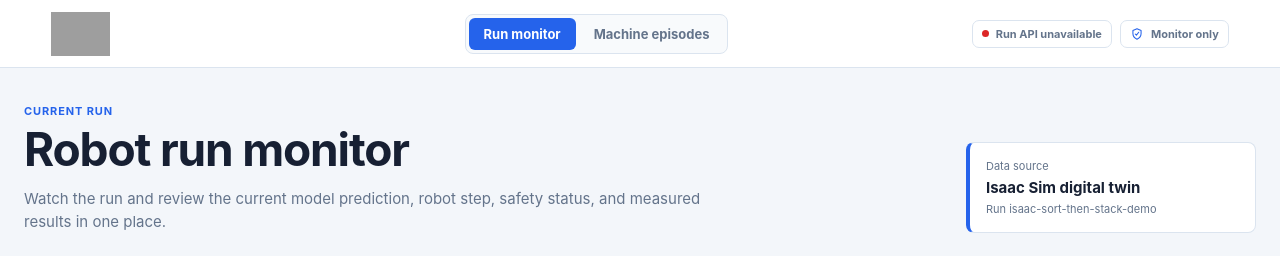
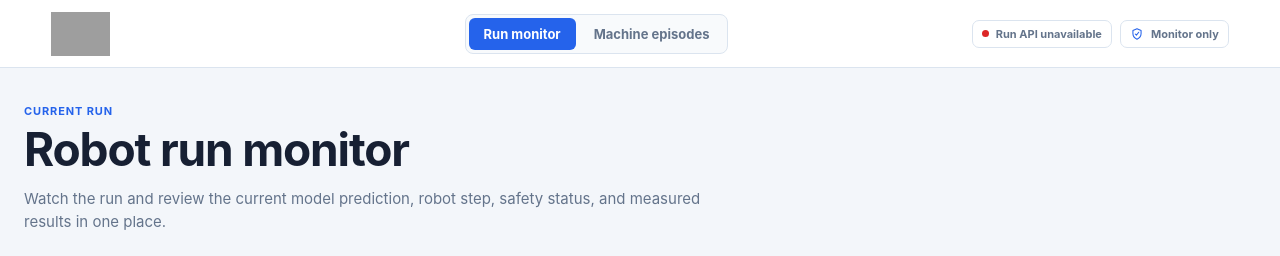
Before and after one commit to ALL-Applied-AI-Network/msoe-ai-club-rockwell-automation-nvidia-hackath-ava-latoria-s-team-6c50ffce89, a React (Vite) app in the folder frontend/: page / in a window 1280 px wide. Shown: the top 256 px of the page. Built offline with nearby package versions, Linux system fonts and the light colour scheme; no server answers; grey boxes are pictures that could not be loaded.

Commit message:
Remove run data source banner

```diff
--- a/frontend/src/App.css
+++ b/frontend/src/App.css
@@ -62,13 +62,12 @@
 .read-only svg { width: 14px; color: var(--blue); }
 
 main { width: min(1380px, calc(100% - 48px)); margin: 0 auto; padding: 36px 0 48px; }
-.hero { display: grid; grid-template-columns: minmax(0, 1fr) 290px; align-items: end; gap: 36px; margin-bottom: 24px; }
+.hero { margin-bottom: 24px; }
 .eyebrow, .section-kicker { margin: 0 0 7px; color: var(--blue); font-size: 11px; font-weight: 750; letter-spacing: .08em; }
 .hero h1, .trials-hero h1 { margin: 0; font-size: clamp(30px, 4vw, 46px); line-height: 1.08; letter-spacing: -.025em; }
 .hero-copy { max-width: 720px; margin: 12px 0 0; color: var(--muted); font-size: 15px; line-height: 1.55; }
-.run-identity, .trial-count { display: grid; gap: 5px; padding: 16px; border: 1px solid var(--line); border-left: 4px solid var(--blue); border-radius: 8px; background: var(--surface); }
-.run-identity span, .run-identity small, .trial-count small { color: var(--muted); font-size: 11px; }
-.run-identity strong { font-size: 15px; }
+.trial-count { display: grid; gap: 5px; padding: 16px; border: 1px solid var(--line); border-left: 4px solid var(--blue); border-radius: 8px; background: var(--surface); }
+.trial-count small { color: var(--muted); font-size: 11px; }
 
 .run-strip { display: grid; grid-template-columns: repeat(4, 1fr); margin-bottom: 16px; border: 1px solid var(--line); border-radius: 9px; background: var(--surface); overflow: hidden; }
 .run-strip > div { display: grid; gap: 4px; padding: 14px 16px; border-right: 1px solid var(--line); }
--- a/frontend/src/App.tsx
+++ b/frontend/src/App.tsx
@@ -168,10 +168,6 @@ function App() {
     (display.model_status === 'not_evaluated'
       ? 'Not evaluated on this physical step'
       : 'Waiting for image-pair evaluation')
-  const sourceLabel = snapshot.run.source === 'physical_robot'
-      ? 'Physical FANUC cell'
-      : 'Isaac Sim digital twin'
-
   function seekTo(event: TimelineEvent) {
     if (!videoRef.current || !isSyncedRecording) return
     videoRef.current.currentTime = event.start_s
@@ -203,11 +199,6 @@ function App() {
               Watch the run and review the current model prediction, robot step, safety status,
               and measured results in one place.
             </p>
-          </div>
-          <div className="run-identity">
-            <span>Data source</span>
-            <strong>{sourceLabel}</strong>
-            <small>Run {snapshot.run.id}</small>
           </div>
         </section>
 
```
